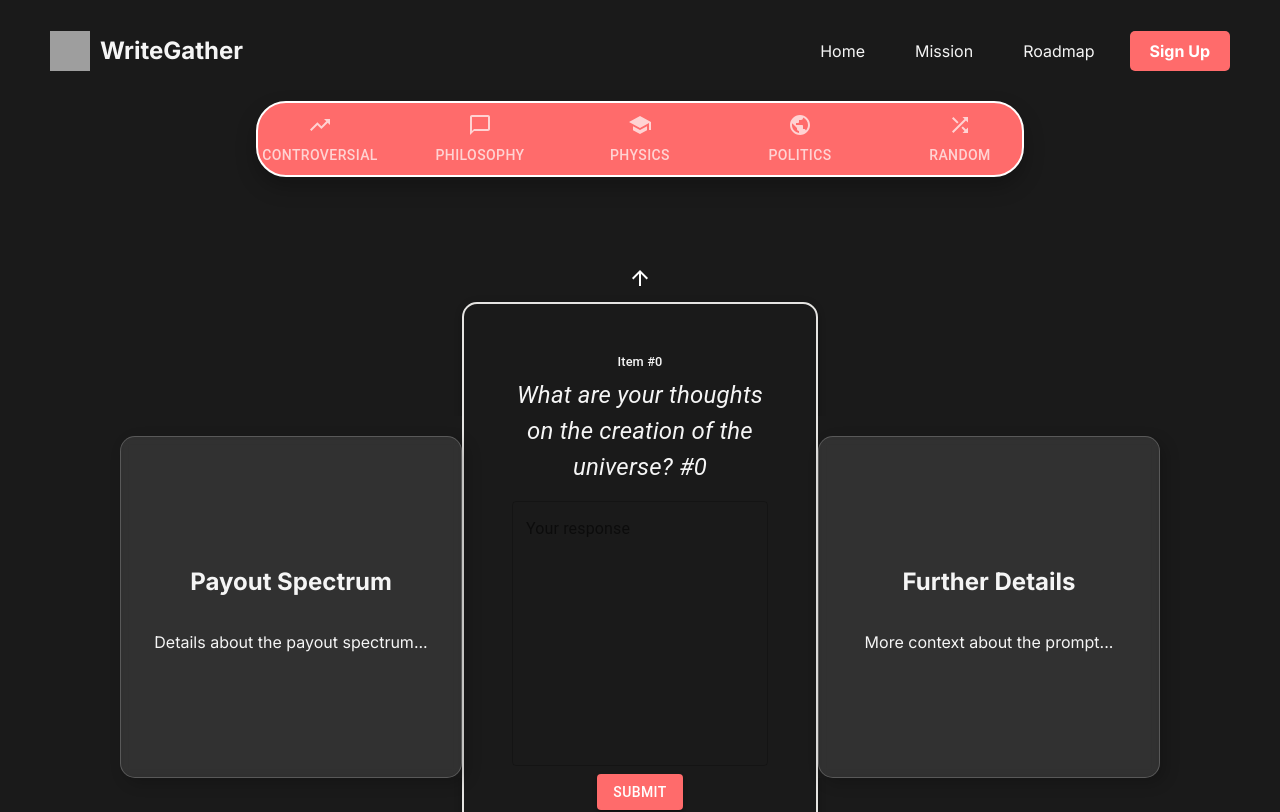
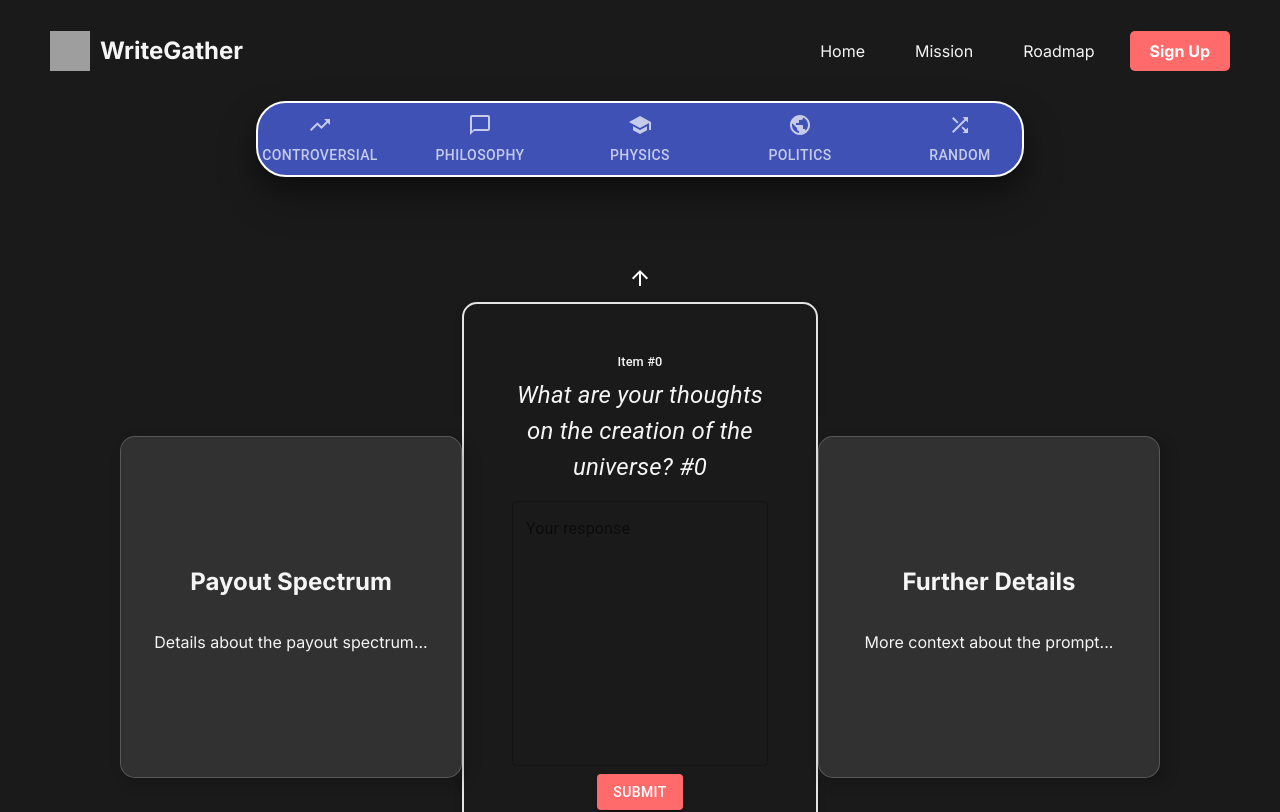
Before and after one commit to Wasim-Bhatti/testsoldapp, a React (Create React App) app: page / in a window 1280 px wide. Shown: the top 812 px of the page. Built offline with nearby package versions, Linux system fonts and the light colour scheme; grey boxes are pictures that could not be loaded.

Commit message:
Further tweaked Sub-header bar to make clicking more satisfying v2

```diff
--- a/src/SubHeader.js
+++ b/src/SubHeader.js
@@ -11,7 +11,7 @@ import SearchIcon from '@material-ui/icons/Search';
 
 const useStyles = makeStyles({
   appBar: {
-    backgroundColor: '#FF6B6B',
+    backgroundColor: 'linear-gradient(20deg, #FF6B6B 10%, #FF6B6B 60%)',
     borderRadius: '30px',
     position: 'sticky',
     top: 0,
@@ -19,7 +19,7 @@ const useStyles = makeStyles({
     width: '60%',
     marginLeft: 'auto',
     marginRight: 'auto',
-    boxShadow: '0px 10px 20px rgba(0, 0, 0, 0.25)',
+    boxShadow: '0px 10px 20px rgba(0, 0, 0, 0.25), 0px 20px 40px rgba(0, 0, 0, 0.3)',
     border: '2px solid white',
     '@media (max-width: 600px)': {
       width: '90%',
```
